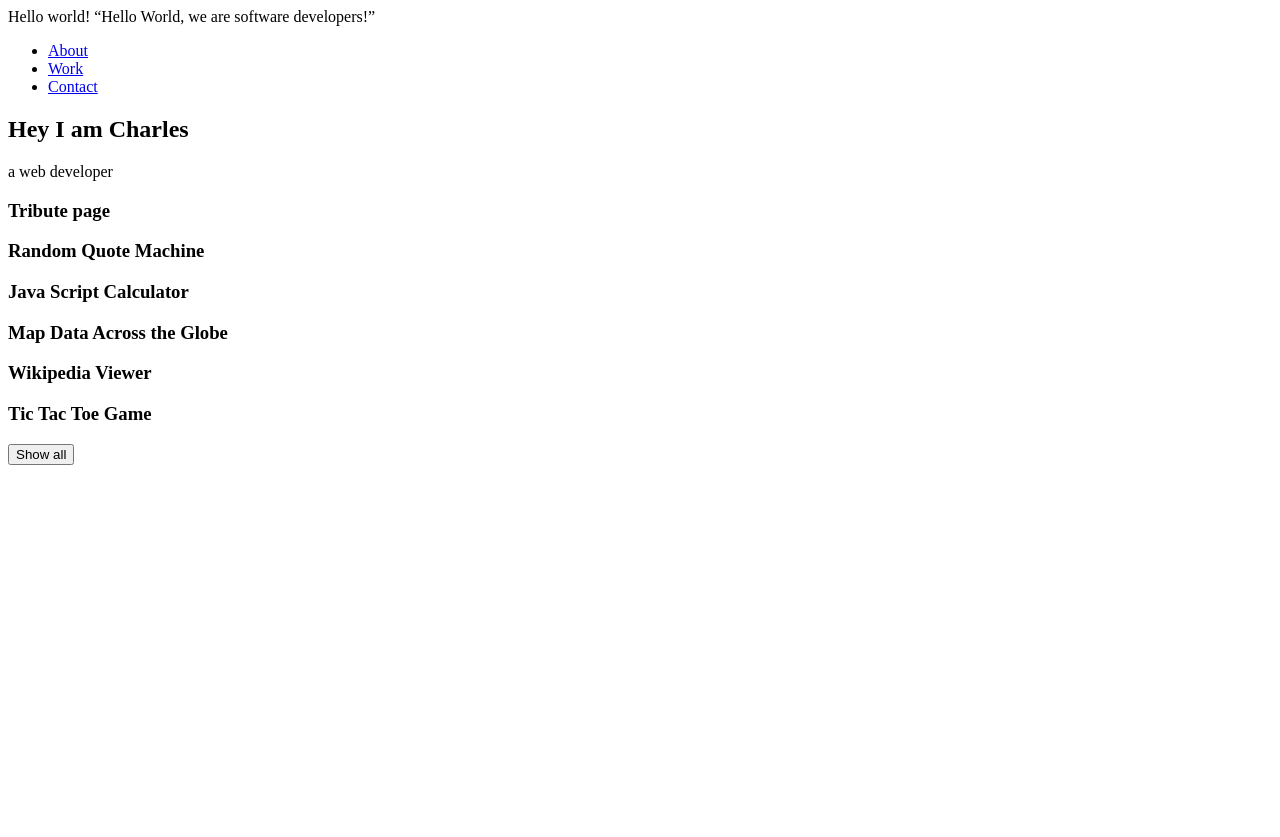
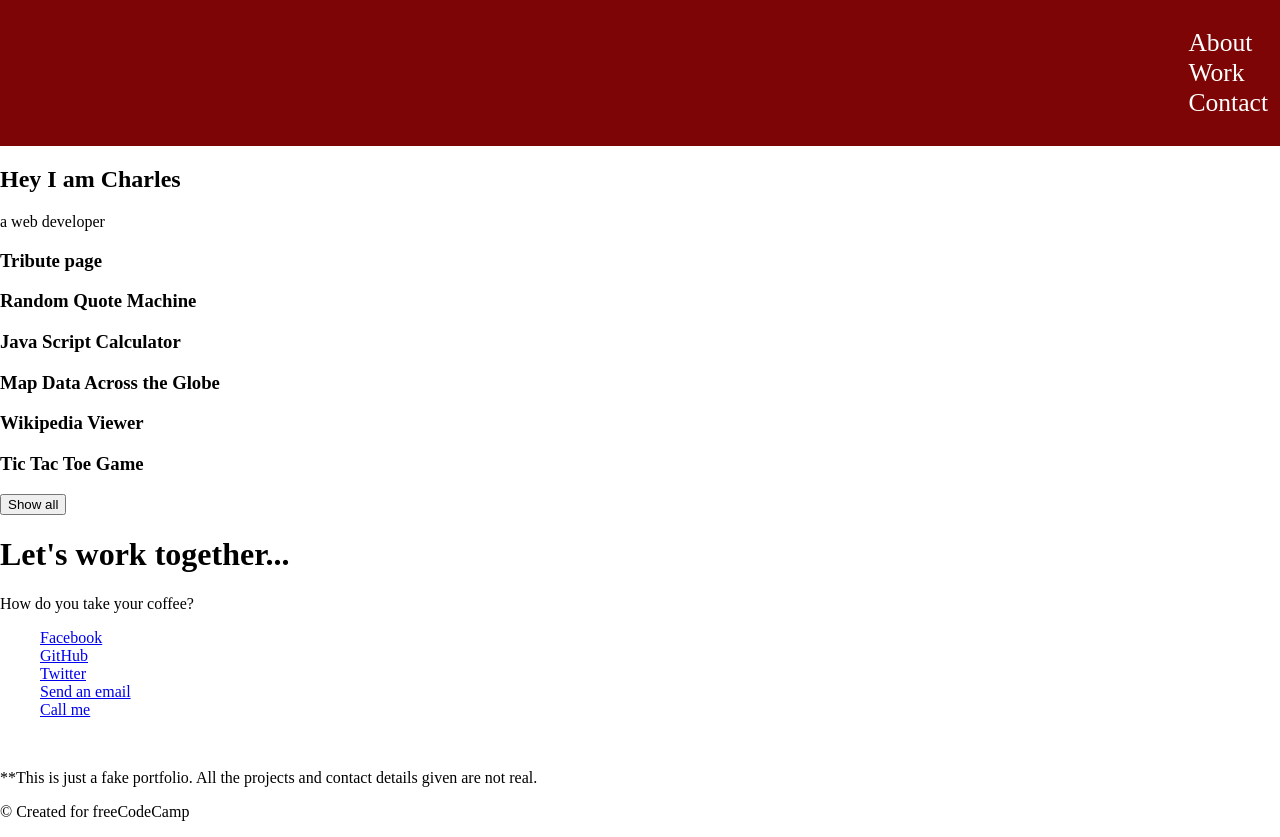
Before and after one commit to MylenRouge/microverse_HTML, a plain HTML site: page index.html in a window 1280 px wide. Before the commit the page ends 800 px from the top, so only its background shows below. Drawn offline with Linux system fonts and the light colour scheme.

Commit message:
css added

```diff
--- a/index.html
+++ b/index.html
@@ -1,5 +1,4 @@
-Hello world!
-“Hello World, we are software developers!”
+
 
 <!DOCTYPE html>
 <html lang="en">
@@ -16,9 +15,9 @@ Hello world!
     <div id="navbar">
         <div class="links">
             <ul>
-                <li><a href="#">About</a></li>
-                <li><a href="#">Work</a></li>
-                <li><a href="#">Contact</a></li>
+                <li><a href="#welcome" class="bookmarks">About</a></li>
+                <li><a href="#some-projects" class="bookmarks">Work</a></li>
+                <li><a href="#big-footer" class="bookmarks">Contact</a></li>
             </ul>
         </div>
     </div>
@@ -32,7 +31,7 @@ Hello world!
         </div>
     </div>
 
-    <div id="some projects">
+    <div id="some-projects">
         <div id="Tribute page">
             <h3 class="project">Tribute page</h3>
         </div>
@@ -57,6 +56,46 @@ Hello world!
         <button>Show all</button>
     </div>
 
+    <div id="big-footer">
+        <div class="heading-footer">
+            <h1 class="hfooter">Let's work together...</h1>
+        </div>
+        <div class="slogan">
+            <p class="small-slogan">How do you take your coffee?</p>
+        </div>
+
+        <div id="social-media">
+            <div class="media-links">
+                <ul>
+                    <li><a href="#">Facebook</a></li>
+                    <li><a href="#">GitHub</a></li>
+                    <li><a href="#">Twitter</a></li>
+                    <li><a href="#">Send an email</a></li>
+                    <li><a href="#">Call me</a></li>
+                </ul>
+            </div>
+        </div>
+
+        <br>
+
+        <div id="small-footer">
+            <div class="discretion">
+                <div class="dis-sen">
+                    <p class="sentence">**This is just a fake portfolio. All the projects and contact details given are not real.</p>
+                </div>
+                <div class="copyright">
+                    <p class="copy-sentence">© Created for freeCodeCamp </p>
+                </div>
+            </div>
+        </div>
+    </div>
+
+
+
+
+
+
+
 </body>
 
 </html>
--- a/style.css
+++ b/style.css
@@ -0,0 +1,25 @@
+body{
+    margin: 0;
+}
+
+#navbar{
+    background-color: rgb(126, 5, 5);
+    padding: 12px;
+}
+
+.links{
+    display: flex;
+    align-items: center;
+    justify-content: flex-end;
+
+}
+
+ul{
+    list-style-type: none;
+}
+
+.bookmarks{
+    text-decoration: none;
+    color: white;
+    font-size: 1.6rem;
+}
```
